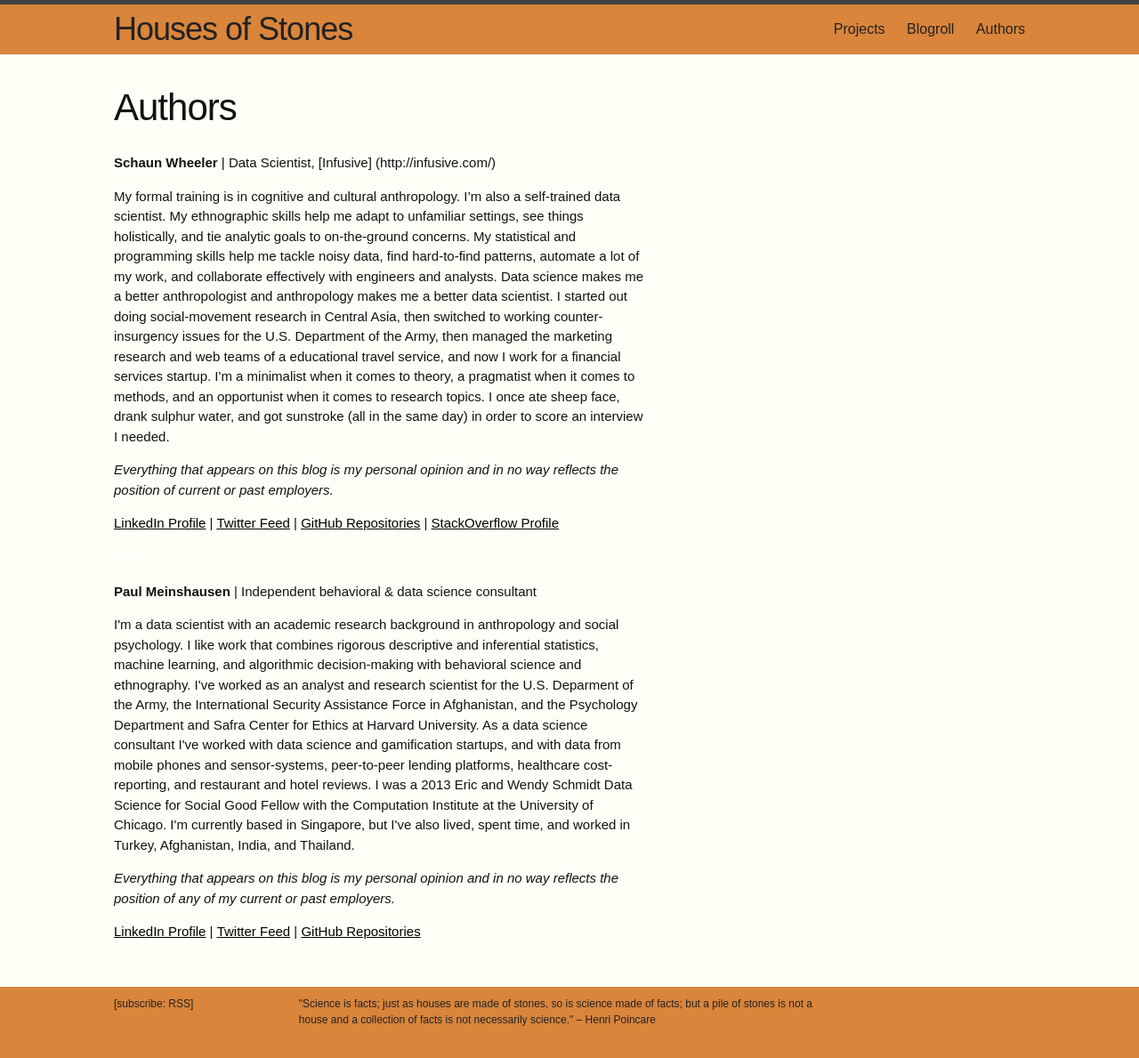
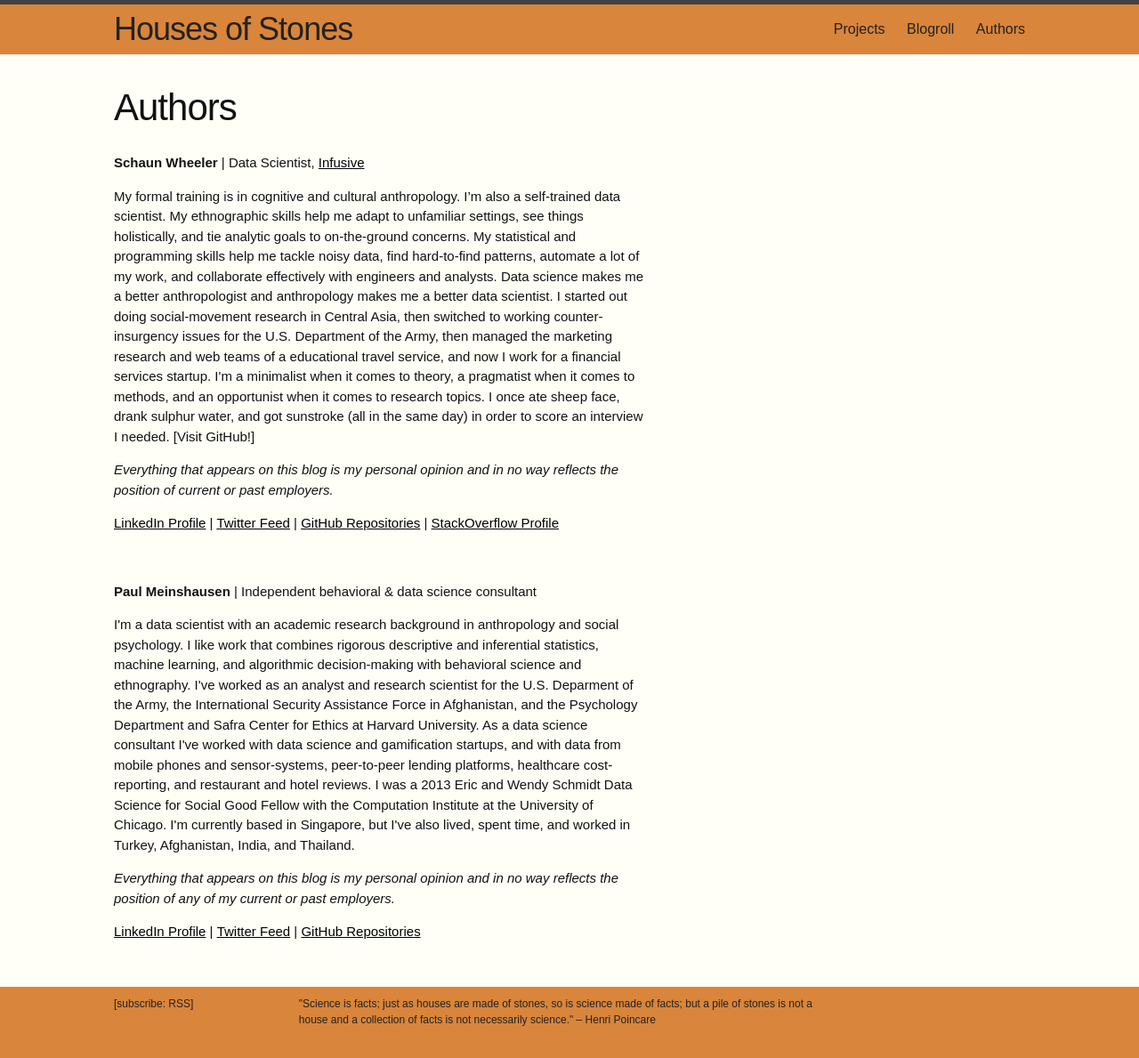
Before and after one commit to housesofstones/housesofstones.github.io, a Jekyll site: the page built from authors/index.md, in a window 1280 px wide and 1189 px high. Shown: the whole window at 89% size. Built offline with Jekyll 4.4.1, drawn with Linux system fonts in a browser that asks for light colours; nearby versions of some CDN libraries.

Commit message:
Update index.md

```diff
--- a/authors/index.md
+++ b/authors/index.md
@@ -4,11 +4,11 @@
 layout: page
 ---
 <p style="text-align: left; font-size: 15px;">
-  <strong>Schaun Wheeler</strong> | Data Scientist, [Infusive] (http://infusive.com/)
+  <strong>Schaun Wheeler</strong> | Data Scientist, <a href="http://infusive.com/">Infusive</a>
 </p>
 
 <p style="text-align: left; font-size: 15px;">
-  My formal training is in cognitive and cultural anthropology. I’m also a self-trained data scientist. My ethnographic skills help me adapt to unfamiliar settings, see things holistically, and tie analytic goals to on-the-ground concerns. My statistical and programming skills help me tackle noisy data, find hard-to-find patterns, automate a lot of my work, and collaborate effectively with engineers and analysts. Data science makes me a better anthropologist and anthropology makes me a better data scientist. I started out doing social-movement research in Central Asia, then switched to working counter-insurgency issues for the U.S. Department of the Army, then managed the marketing research and web teams of a educational travel service, and now I work for a financial services startup. I'm a minimalist when it comes to theory, a pragmatist when it comes to methods, and an opportunist when it comes to research topics. I once ate sheep face, drank sulphur water, and got sunstroke (all in the same day) in order to score an interview I needed.
+  My formal training is in cognitive and cultural anthropology. I’m also a self-trained data scientist. My ethnographic skills help me adapt to unfamiliar settings, see things holistically, and tie analytic goals to on-the-ground concerns. My statistical and programming skills help me tackle noisy data, find hard-to-find patterns, automate a lot of my work, and collaborate effectively with engineers and analysts. Data science makes me a better anthropologist and anthropology makes me a better data scientist. I started out doing social-movement research in Central Asia, then switched to working counter-insurgency issues for the U.S. Department of the Army, then managed the marketing research and web teams of a educational travel service, and now I work for a financial services startup. I'm a minimalist when it comes to theory, a pragmatist when it comes to methods, and an opportunist when it comes to research topics. I once ate sheep face, drank sulphur water, and got sunstroke (all in the same day) in order to score an interview I needed. [Visit GitHub!]
 </p>
 
 <p style="text-align: left; font-size: 15px;">
```
